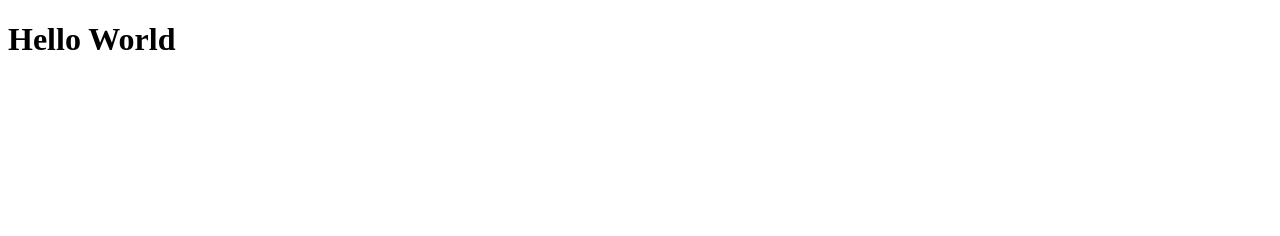
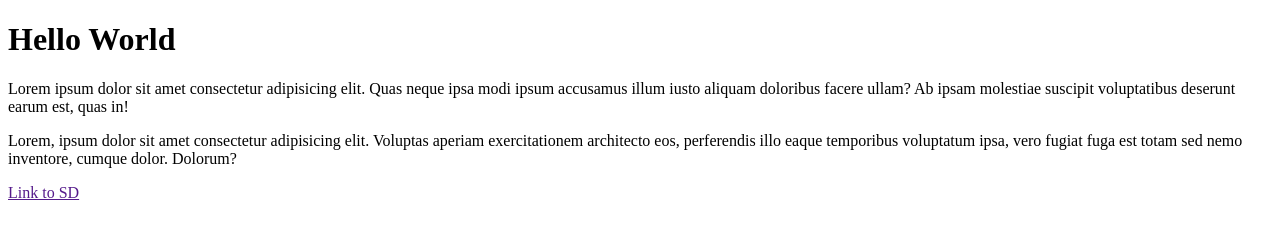
Before and after one commit to ilyaaaasba/rekweb-latihan1, a plain HTML site: page index.html in a window 1280 px wide. Drawn offline with Linux system fonts and the light colour scheme.

Commit message:
menambahkan 2 buah paragraf dan 1 link

```diff
--- a/index.html
+++ b/index.html
@@ -8,6 +8,18 @@
 </head>
 <body>
     <h1>Hello World</h1>
+    <p>Lorem ipsum dolor sit amet consectetur adipisicing elit.
+         Quas neque ipsa modi ipsum accusamus illum iusto aliquam doloribus facere ullam?
+         Ab ipsam molestiae suscipit voluptatibus deserunt earum est, quas in!
+    </p>
+
+    <p>
+        Lorem, ipsum dolor sit amet consectetur adipisicing elit.
+        Voluptas aperiam exercitationem architecto eos, perferendis illo eaque temporibus voluptatum ipsa,
+        vero fugiat fuga est totam sed nemo inventore, cumque dolor. Dolorum?
+    </p>
+
+    <a href="">Link to SD</a>
 
 </body>
 </html>
```
